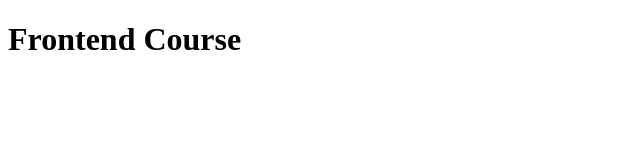
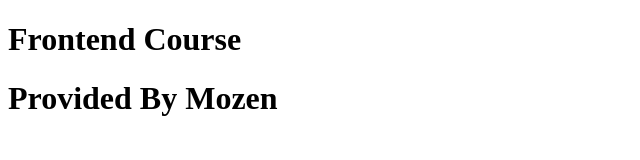
Before and after one commit to Mohamed2006tvm/Frontend, a plain HTML site: page index.html in a window 1280 px wide. Shown: the whole page, without its empty margins (0-640 px from the left). Drawn offline with Linux system fonts and the light colour scheme.

Commit message:
Final commit

```diff
--- a/index.html
+++ b/index.html
@@ -7,5 +7,6 @@
   </head>
   <body>
     <h1>Frontend Course</h1>
+    <h1>Provided By Mozen</h1>
   </body>
 </html>
```
